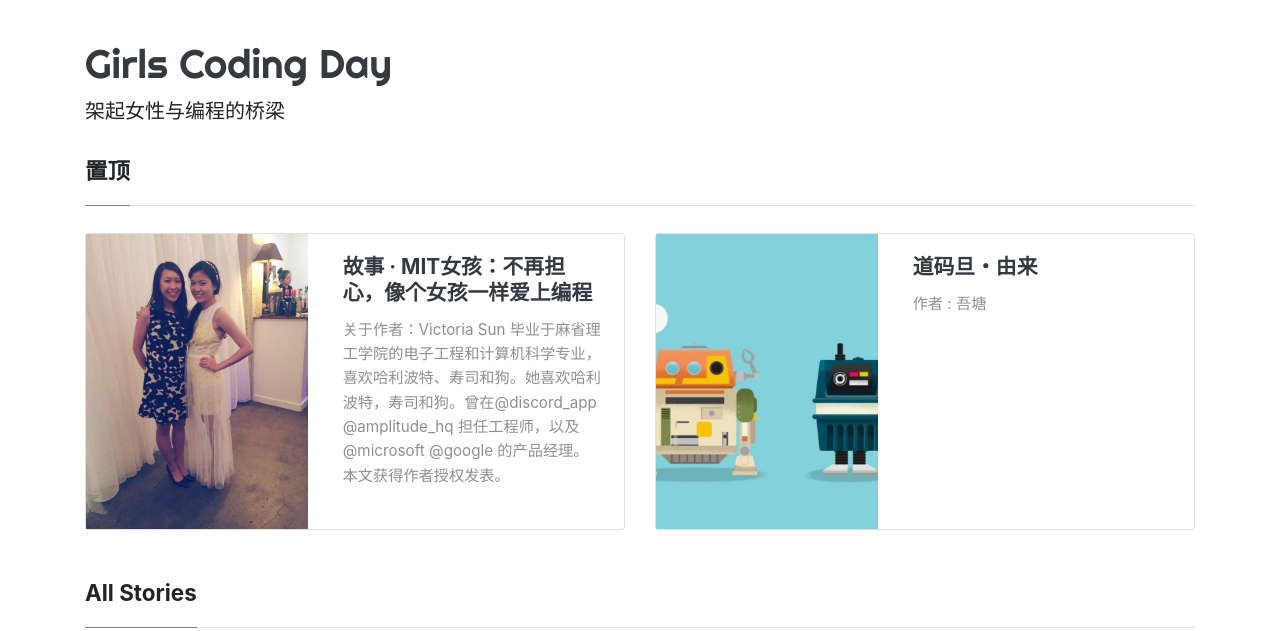
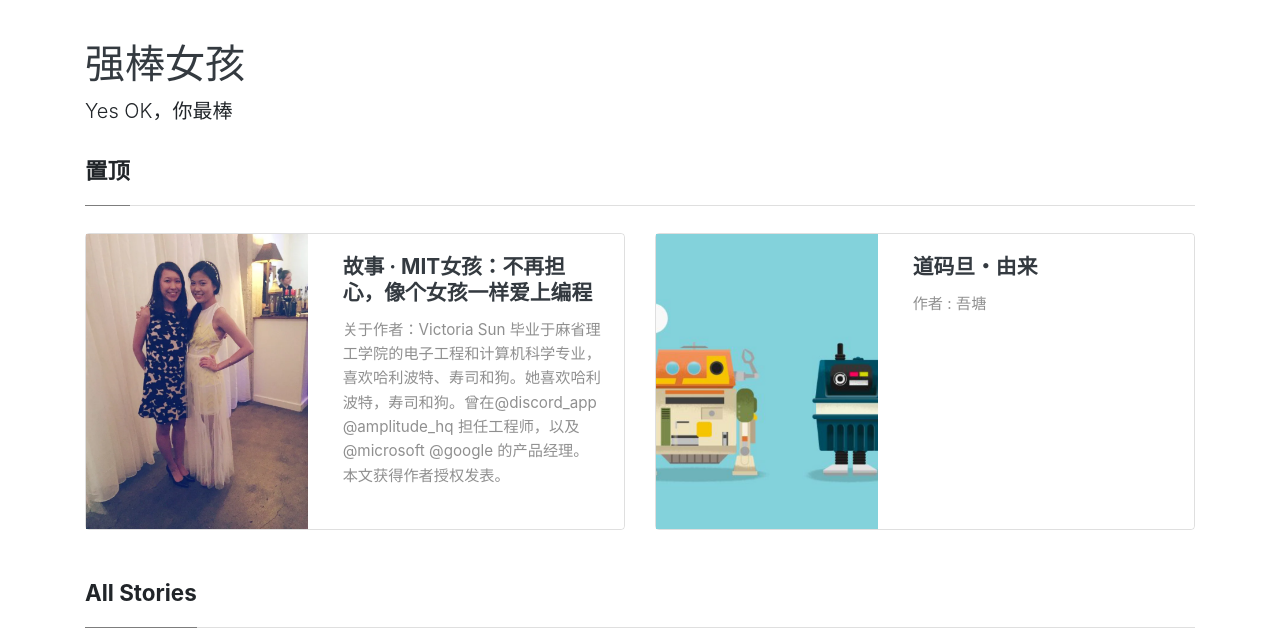
Before and after one commit to xiaoppxbb/my-first-web, a Jekyll site: the page built from index.html, in a window 1280 px wide and 900 px high, cut to the strip 0-631 px from the top of the window. Built offline with Jekyll 4.4.1, drawn with Linux system fonts in a browser that asks for light colours; nearby versions of some CDN libraries; the list of posts is cut into pages by our own code; some of the changed text lies outside the part shown.

Commit message:
更新配置文件

```diff
--- a/_config.yml
+++ b/_config.yml
@@ -1,12 +1,12 @@
 # "/" + 仓库的名字. 资源文件的路径组成部分
-baseurl: "/Girls-Coding-Day-Jekyll-blog-2"
+baseurl: "/my-first-web"
 
 # 网页的标题
-title: "Girls Coding Day"
+title: "强棒女孩"
 # 网站的主标题
-name: "Girls Coding Day"
+name: "强棒女孩"
 # 网站副标题
-description: "架起女性与编程的桥梁"
+description: "Yes OK，你最棒"
 
 # 分页配置
 # 每页文章数量
```
